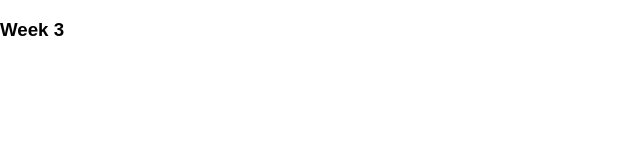
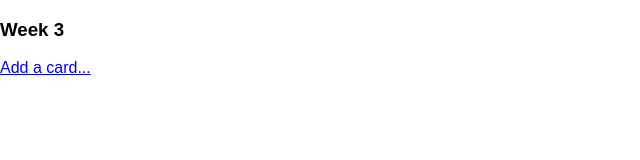
Before and after one commit to agzeri/trello, a React (Create React App) app: page / in a window 1280 px wide. Shown: the top 160 px of the page, without its empty margins (0-640 px from the left). Built offline with nearby package versions, Linux system fonts and the light colour scheme.

Commit message:
[List.js] Create the footer element.

```diff
--- a/src/components/List.js
+++ b/src/components/List.js
@@ -8,6 +8,9 @@ class List extends Component {
           <header className='list__header'>
             <h3>Week 3</h3>
           </header>
+          <footer>
+            <a href='#'>Add a card...</a>
+          </footer>
         </div>
       </section>
     );
```
